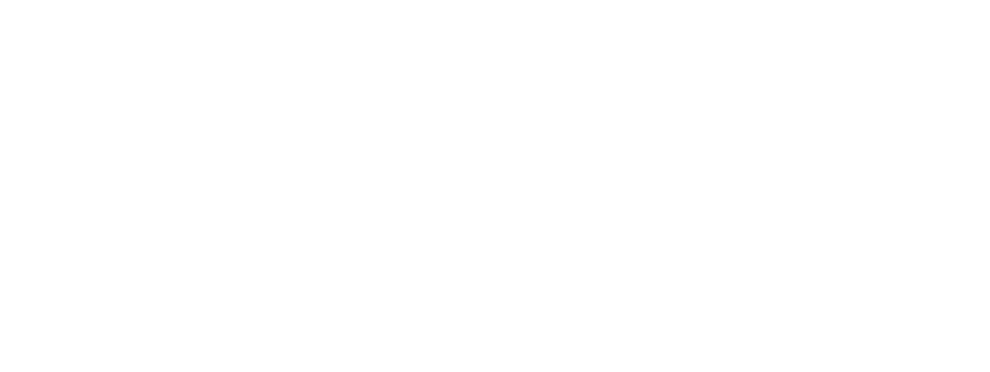
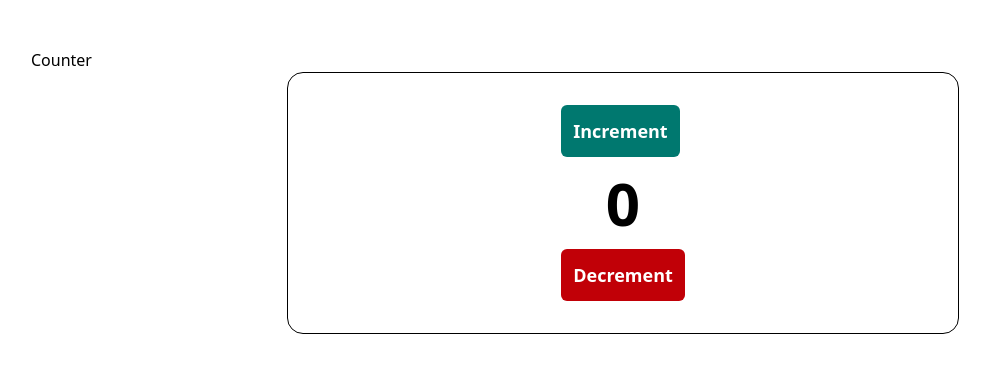
Before and after one commit to mernstackjs/zustand-vite-playing, a React (Vite) app: page /counter in a window 1280 px wide. Before the commit this address had no page. Shown: the top 372 px of the page, without its empty margins (17-1007 px from the left). Built offline with nearby package versions, Linux system fonts and the light colour scheme.

Commit message:
feat: add Counter component with increment and decrement functionality

```diff
--- a/src/App.jsx
+++ b/src/App.jsx
@@ -5,14 +5,19 @@
 import ProtectedRoute from "./components/ProtectedRoute";
 import Login from "./pages/login";
 import { UseTodos } from "./util/todosContext";
+import Counter from "./pages/counter";
 
 export default function App() {
   const { user } = UseTodos();
 
   return (
     <div className="p-12">
+      <header>
+        <Link to={"/counter"}>Counter</Link>
+      </header>
       <Routes>
         <Route path="/" element={<Home />} />
+        <Route path="/counter" element={<Counter />} />
         <Route
           path="/login"
           element={!user?.isLoggedIn ? <Login /> : <Navigate to="/todos" />}
--- /dev/null
+++ b/src/pages/counter.jsx
@@ -0,0 +1,27 @@
+import React from "react";
+import { useCounterStore } from "../store/useConterStore";
+
+export default function Counter() {
+  const count = useCounterStore((state) => state.count);
+  const Increment = useCounterStore((state) => state.Increment);
+  const Decrement = useCounterStore((state) => state.Decrement);
+  return (
+    <div className="max-w-2xl border p-8 rounded-2xl  flex justify-center items-center w-full  m-auto">
+      <div className=" ">
+        <button
+          onClick={() => Increment()}
+          className="bg-teal-700 rounded-md text-white p-3 text-lg font-bold"
+        >
+          Increment
+        </button>
+        <h1 className="text-6xl my-4 text-center font-extrabold">{count}</h1>
+        <button
+          onClick={() => Decrement()}
+          className="bg-red-700 rounded-md text-white p-3 text-lg font-bold"
+        >
+          Decrement
+        </button>
+      </div>
+    </div>
+  );
+}
--- /dev/null
+++ b/src/store/useConterStore.js
@@ -0,0 +1,15 @@
+import { create } from "zustand";
+
+export const useCounterStore = create((set) => ({
+  count: 0,
+
+  Increment: () =>
+    set((state) => ({
+      count: state.count + 1,
+    })),
+
+  Decrement: () =>
+    set((state) => ({
+      count: state.count - 1,
+    })),
+}));
```
